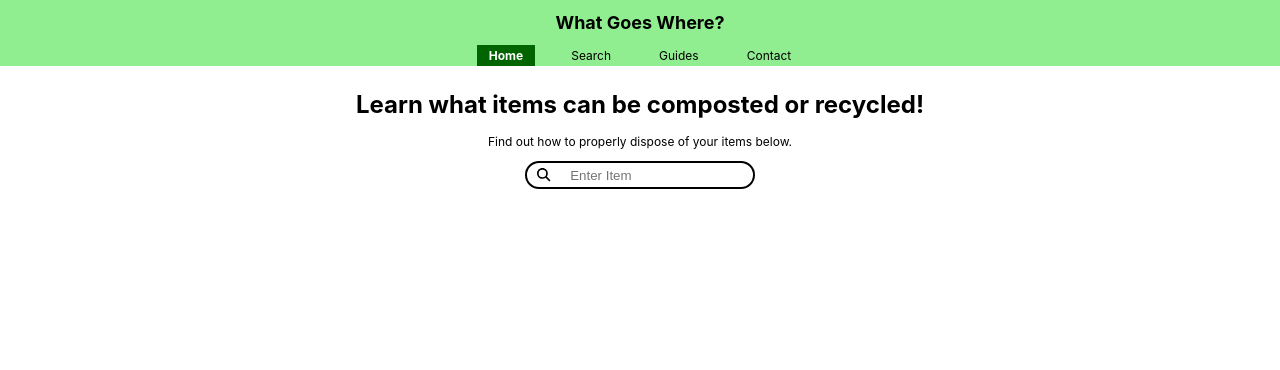
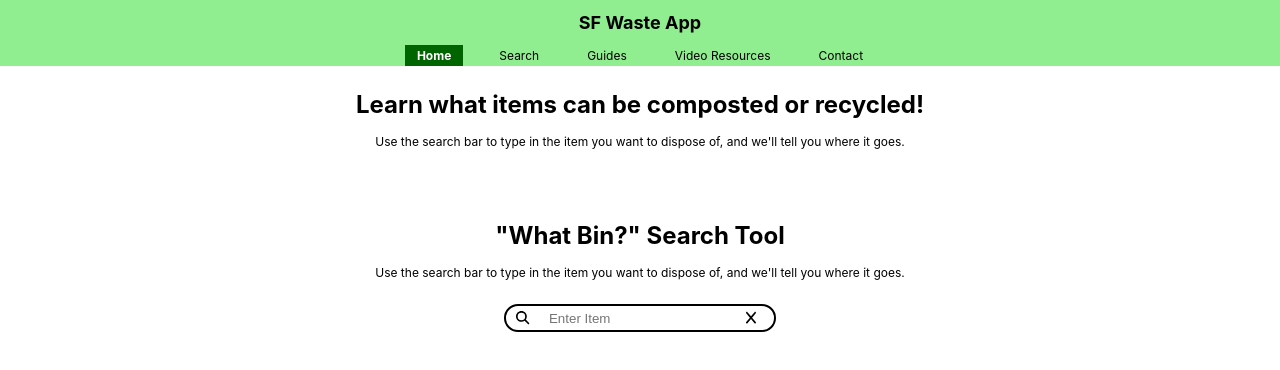
Before and after one commit to connorleavitt/sfwaste, a React (Create React App) app: page /home in a window 1280 px wide. Shown: the top 370 px of the page. Built offline with nearby package versions, Linux system fonts and the light colour scheme.

Commit message:
Add delete in search

```diff
--- a/src/App.css
+++ b/src/App.css
@@ -67,6 +67,8 @@ body {
 
 /* MAIN (component) */
 
+/* SEARCH (component) */
+
 .search-wrapper {
   display: flex;
   flex-direction: column;
@@ -79,14 +81,17 @@ body {
   align-items: center;
   gap: 1em;
   margin: 0;
+  margin-top: 1rem;
   padding: 0.3em;
+  padding-right: 1rem;
   width: min-content;
   border-radius: 15px;
   border: 2px solid black;
   cursor: pointer;
 }
 
-.searchbar-btn {
+.searchbar-btn,
+.searchbar-delete-btn {
   border: 0;
   background-color: transparent;
   display: flex;
@@ -101,6 +106,11 @@ body {
 #search {
   border: 0;
   outline: none;
+}
+
+#search:focus {
+  background-color: beige;
+  /* outline: none; */
 }
 
 .item-card--container {
--- a/src/App.js
+++ b/src/App.js
@@ -5,6 +5,7 @@ import { Routes, Route } from "react-router-dom";
 import Home from "./pages/Home";
 import Contact from "./pages/Contact";
 import Guides from "./pages/Guides";
+import Videos from "./pages/Videos";
 
 function App() {
   return (
@@ -16,6 +17,7 @@ function App() {
           <Route path="/home" element={<Home />}></Route>
           <Route path="/search" element={<Main />}></Route>
           <Route path="/guides" element={<Guides />}></Route>
+          <Route path="/videos" element={<Videos />}></Route>
           <Route path="/contact" element={<Contact />}></Route>
         </Routes>
       </div>
--- a/src/pages/Navbar.js
+++ b/src/components/Navbar.js
@@ -1,5 +1,5 @@
 import React from "react";
-import CustomLink from "../components/CustomLink";
+import CustomLink from "./CustomLink";
 
 export default function Navbar(props) {
   return (
@@ -8,6 +8,7 @@ export default function Navbar(props) {
         <CustomLink to="/home">Home</CustomLink>
         <CustomLink to="/search">Search</CustomLink>
         <CustomLink to="/guides">Guides</CustomLink>
+        <CustomLink to="/videos">Video Resources</CustomLink>
         <CustomLink to="/contact">Contact</CustomLink>
       </ul>
     </nav>
--- a/src/components/Searchbar.js
+++ b/src/components/Searchbar.js
@@ -8,12 +8,16 @@ library.add(fas);
 export default function Searchbar({ findSearchInput, findImg }) {
   const query = useRef();
 
-  const handleClick = () => {
+  const handleSearchClick = () => {
     console.log(query.current.value);
     findSearchInput(query.current.value.toLowerCase());
   };
 
-  const handleSubmit = (e) => {
+  const handleDeleteClick = () => {
+    query.current.value = "";
+  };
+
+  const handleSearchSubmit = (e) => {
     e.preventDefault();
     console.log(query.current.value);
     findSearchInput(query.current.value.toLowerCase());
@@ -26,10 +30,10 @@ export default function Searchbar({ findSearchInput, findImg }) {
 
   return (
     <div onClick={focus} className="searchbar-wrapper">
-      <button className="searchbar-btn" onClick={handleClick}>
+      <button className="searchbar-btn" onClick={handleSearchClick}>
         <FontAwesomeIcon icon="fa-solid fa-magnifying-glass" />
       </button>
-      <form onSubmit={handleSubmit}>
+      <form onSubmit={handleSearchSubmit}>
         <label>
           <input
             ref={query}
@@ -39,6 +43,9 @@ export default function Searchbar({ findSearchInput, findImg }) {
           />
         </label>
       </form>
+      <button className="searchbar-delete-btn" onClick={handleDeleteClick}>
+        <FontAwesomeIcon icon="fa-solid fa-x" />{" "}
+      </button>
     </div>
   );
 }
--- a/src/pages/Header.js
+++ b/src/pages/Header.js
@@ -1,12 +1,12 @@
 import React from "react";
-import Navbar from "./Navbar";
+import Navbar from "../components/Navbar";
 
 // import { Link } from "react-router-dom";
 
 export default function Header() {
   return (
     <header className="header">
-      <h1 className="header-title">What Goes Where?</h1>
+      <h1 className="header-title">SF Waste App</h1>
       <Navbar />
     </header>
   );
--- a/src/pages/Home.js
+++ b/src/pages/Home.js
@@ -4,6 +4,15 @@ import Main from "./Main";
 export default function Home() {
   return (
     <div>
+      <main className="main">
+        <h3 className="main-title">
+          Learn what items can be composted or recycled!{" "}
+        </h3>
+        <p className="main-body-content">
+          Use the search bar to type in the item you want to dispose of, and
+          we'll tell you where it goes.
+        </p>
+      </main>
       <Main />
     </div>
   );
--- a/src/pages/Main.js
+++ b/src/pages/Main.js
@@ -4,11 +4,10 @@ import Search from "../components/Search";
 export default function Main() {
   return (
     <main className="main">
-      <h3 className="main-title">
-        Learn what items can be composted or recycled!{" "}
-      </h3>
+      <h3 className="main-title">"What Bin?" Search Tool</h3>
       <p className="main-body-content">
-        Find out how to properly dispose of your items below.
+        Use the search bar to type in the item you want to dispose of, and we'll
+        tell you where it goes.
       </p>
       <Search />
     </main>
--- /dev/null
+++ b/src/pages/Videos.js
@@ -0,0 +1,9 @@
+import React from "react";
+
+export default function Videos() {
+  return (
+    <main className="main">
+      <h3 className="main-title">Video Resources</h3>
+    </main>
+  );
+}
```
Also changed, not shown: src/components/Footer.js (added).
